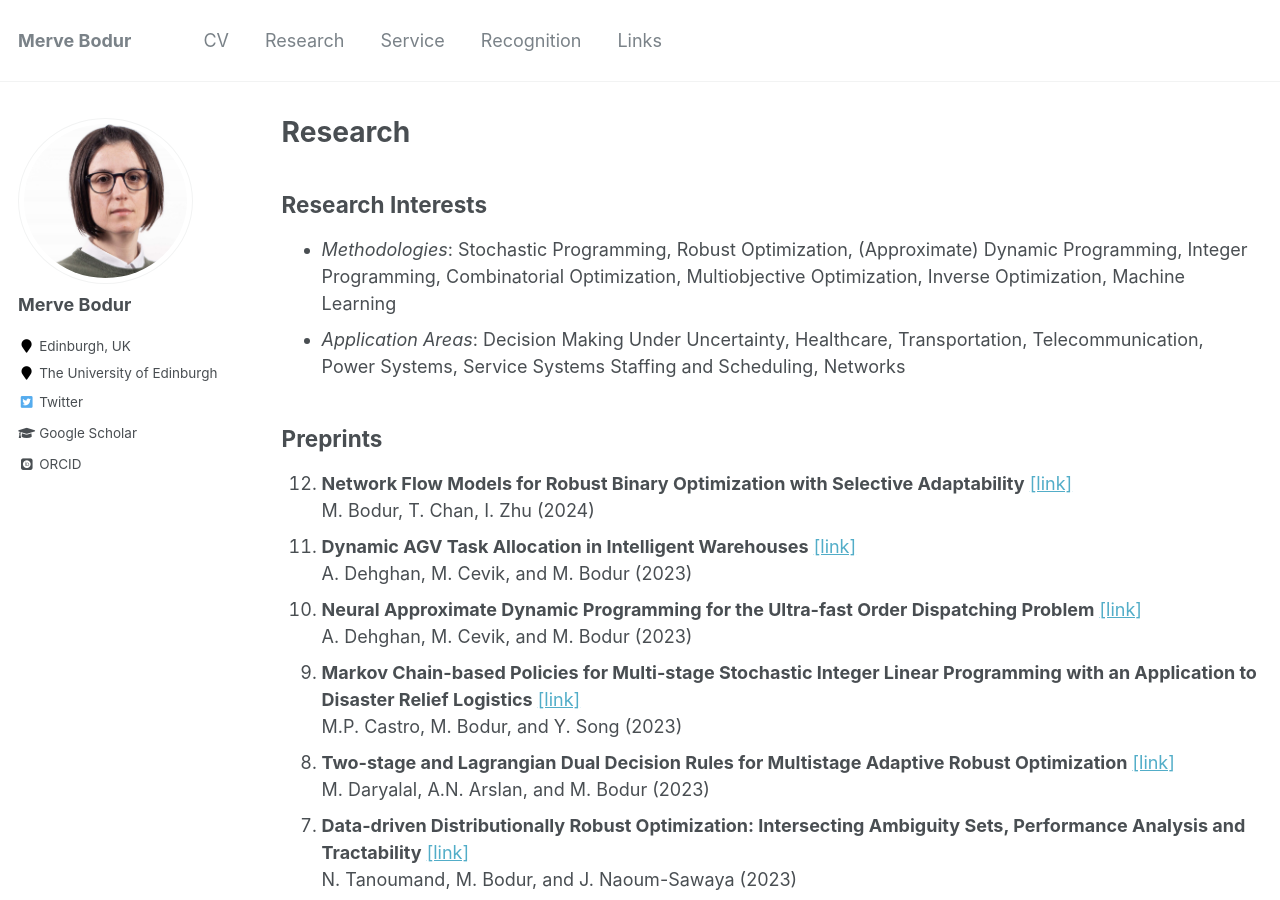
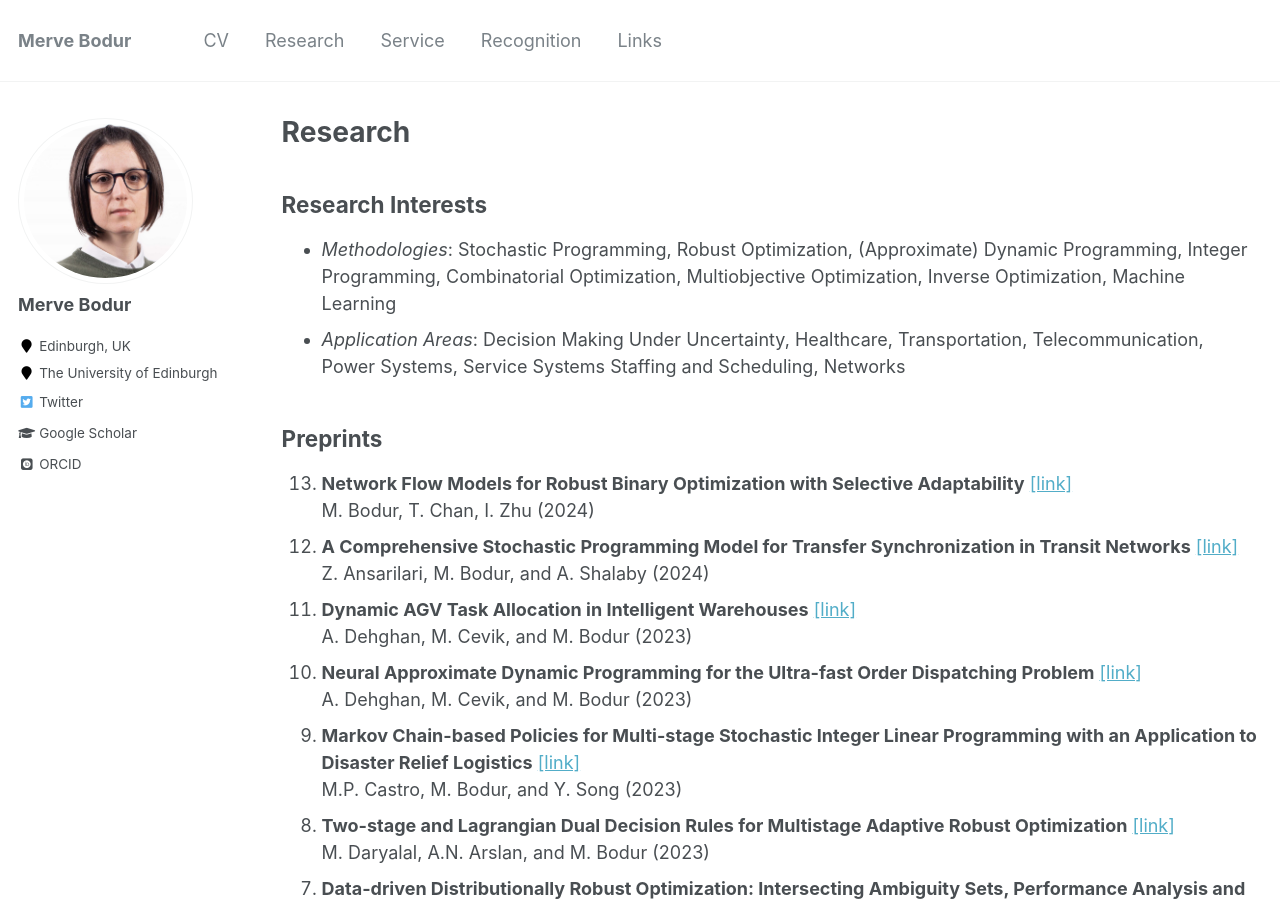
Before and after one commit to mervebodur/mervebodur.github.io, a Jekyll site: the page built from _pages/research.md, in a window 1280 px wide and 900 px high. Built offline with Jekyll 4.4.1, drawn with Linux system fonts in a browser that asks for light colours; some web fonts are replaced.

Commit message:
Update research.md

```diff
--- a/_pages/research.md
+++ b/_pages/research.md
@@ -12,6 +12,8 @@ author_profile: true
 ## Preprints
 1. **Network Flow Models for Robust Binary Optimization with Selective Adaptability** [[link]](https://arxiv.org/pdf/2403.19471)\
 M. Bodur, T. Chan, I. Zhu (2024)
+1. **A Comprehensive Stochastic Programming Model for Transfer Synchronization in Transit Networks** [[link]](https://arxiv.org/pdf/2403.03130)\
+Z. Ansarilari, M. Bodur, and A. Shalaby (2024)
 1. **Dynamic AGV Task Allocation in Intelligent Warehouses** [[link]](https://arxiv.org/pdf/2312.16026.pdf)\
 A. Dehghan, M. Cevik, and M. Bodur (2023)
 1. **Neural Approximate Dynamic Programming for the Ultra-fast Order Dispatching Problem** [[link]](https://optimization-online.org/wp-content/uploads/2023/11/neuradp_dispatching.pdf)\
```
